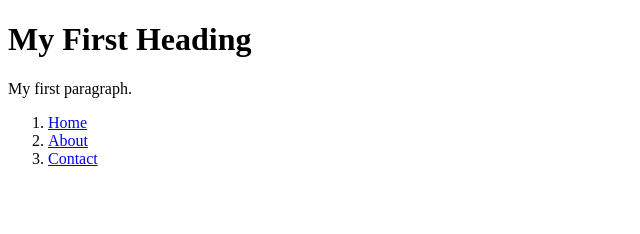
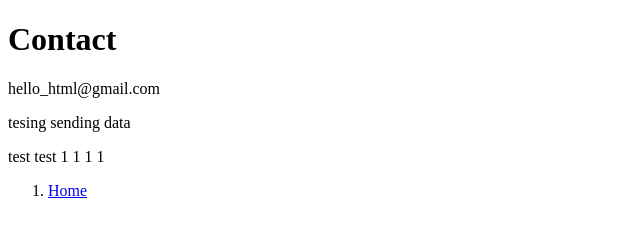
Before and after one commit to MajidAbdelilah/webserver, a plain HTML site: page assets/contact.html in a window 1280 px wide. Shown: the whole page, without its empty margins (0-640 px from the left). Drawn offline with Linux system fonts and the light colour scheme.

```diff
--- a/assets/contact.html
+++ b/assets/contact.html
@@ -1,22 +1,17 @@
 <!DOCTYPE html>
 <html>
 <head>
-        <title>north korea nanional military </title>
-        <link rel="icon" href="http://127.0.0.1:8080/fav.ico"/>
+<title> Contact Us </title>
+<link rel="icon" href="http://127.0.0.1:8080/fav.ico" />
 </head>
 <body>
-        <h1>My First Heading</h1>
-        <p>My first paragraph.</p>
+
+<h1>Contact</h1>
+<p>hello_html@gmail.com</p>
+<p>tesing sending data</p>
+<p>test test 1 1 1 1</p>
 <ol>
-            <li>
-                <a href="index.html">Home</a>
-            </li>
-            <li>
-                <a href="about.html">About</a>
-            </li>
-            <li>
-                <a href="contact.html">Contact</a>
-            </li>
+<li><a href="index.html">Home</a></li>
 </ol>
 </body>
 </html>
```
Also changed, not shown: assets/index.html (+11 -6 lines), 5 other files. Lines whose indentation alone changed are shown as unchanged.
